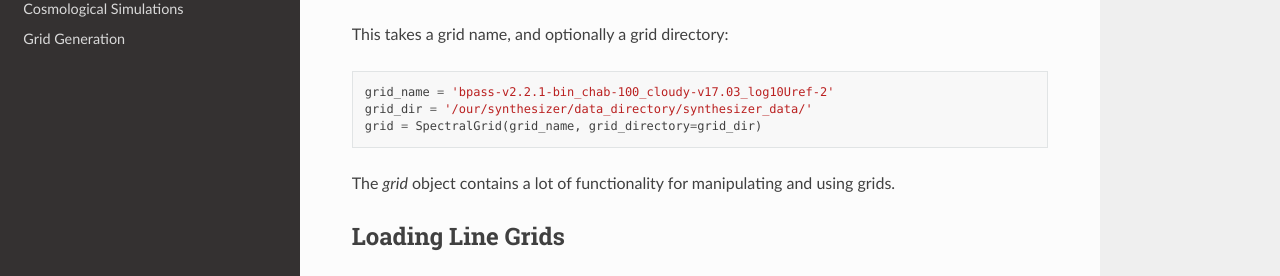
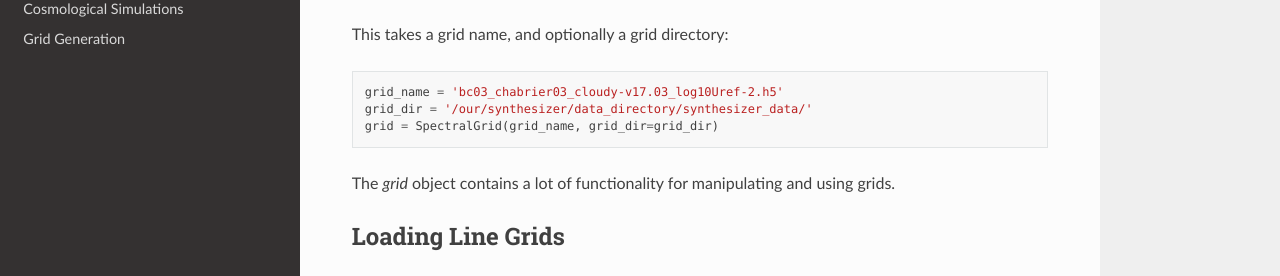
Before and after one commit to tHarvey303/synthesizer, a Sphinx documentation site: the page built from docs/source/grids.rst, in a window 1280 px wide and 900 px high, scrolled down 734 px. Shown: the part 411-687 px from the top of the window. Built offline with Sphinx 7.4.7 and the Read the Docs theme 2.0.0, drawn with Linux system fonts in a browser that asks for light colours.

Commit message:
Update grids.rst

```diff
--- a/docs/source/grids.rst
+++ b/docs/source/grids.rst
@@ -37,9 +37,9 @@ We first import the SpectralGrid class::
 
 This takes a grid name, and optionally a grid directory::
 
-   grid_name = 'bpass-v2.2.1-bin_chab-100_cloudy-v17.03_log10Uref-2'
+   grid_name = 'bc03_chabrier03_cloudy-v17.03_log10Uref-2.h5'
    grid_dir = '/our/synthesizer/data_directory/synthesizer_data/'
-   grid = SpectralGrid(grid_name, grid_directory=grid_dir)
+   grid = SpectralGrid(grid_name, grid_dir=grid_dir)
 
 The `grid` object contains a lot of functionality for manipulating and using grids.
 
```
